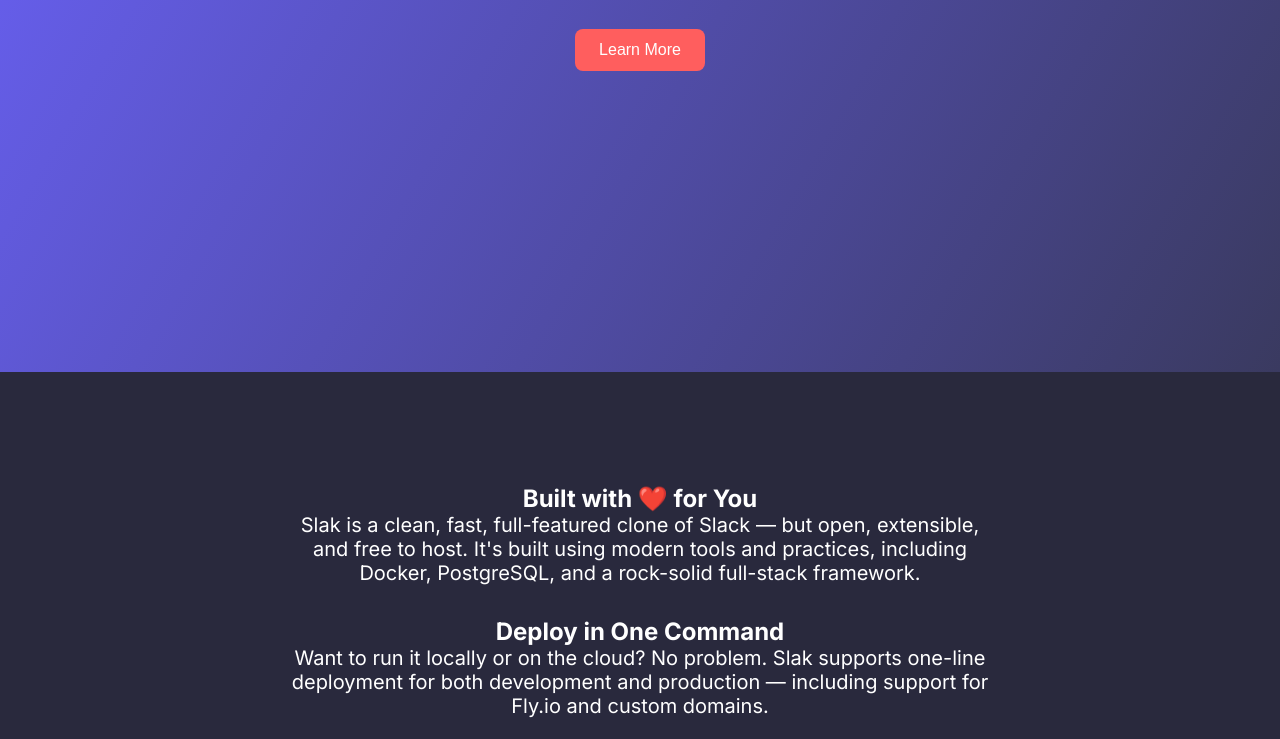
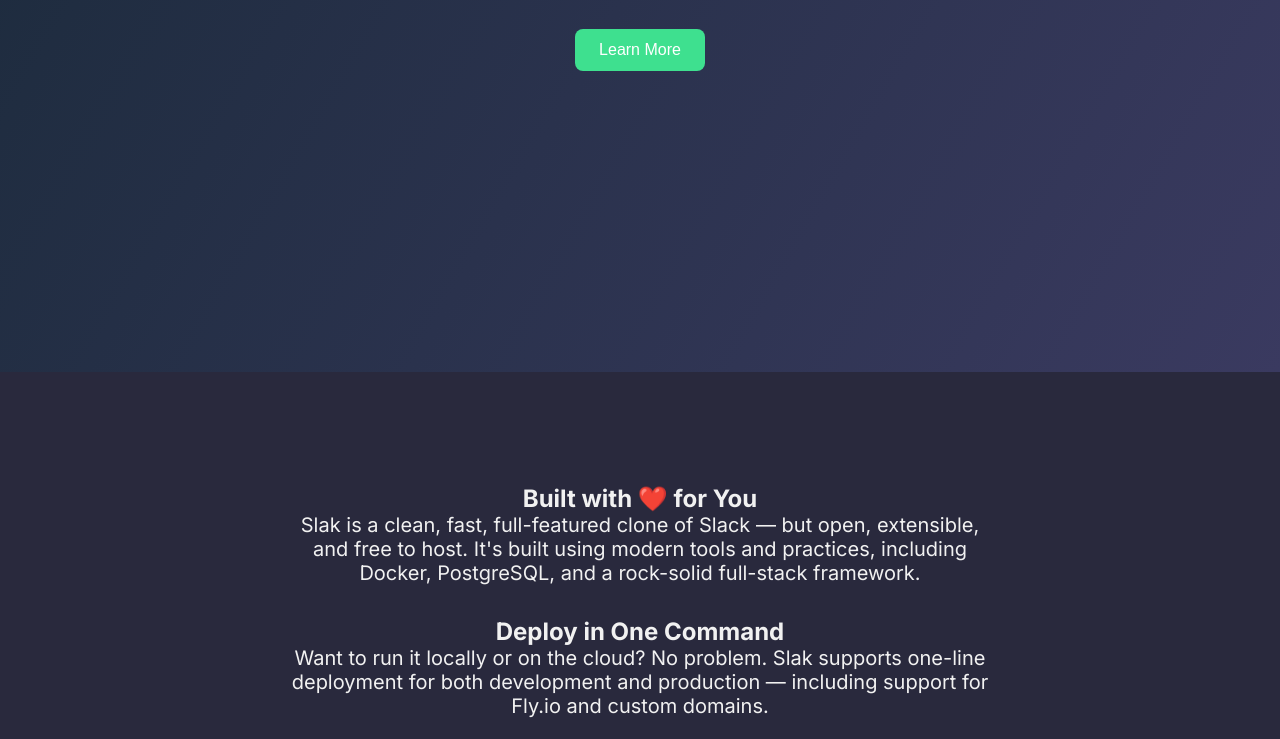
Before and after one commit to slakspace/slakspace.github.io, a plain HTML site: page index.html in a window 1280 px wide. Shown: the part 428-1167 px from the top of the page. Drawn offline with Linux system fonts and the light colour scheme.

Commit message:
Update index.html

```diff
--- a/index.html
+++ b/index.html
@@ -7,10 +7,10 @@
   <link href="https://fonts.googleapis.com/css2?family=Inter:wght@400;700&display=swap" rel="stylesheet">
   <style>
     :root {
-      --primary: #6c63ff;
-      --background: #1e1e2f;
-      --text: #ffffff;
-      --accent: #ff5e5e;
+      --primary: #1a2a3a;
+      --background: #121a24;
+      --text: #f1f1f1;
+      --accent: #3ee08f;
     }
 
     * {
```
